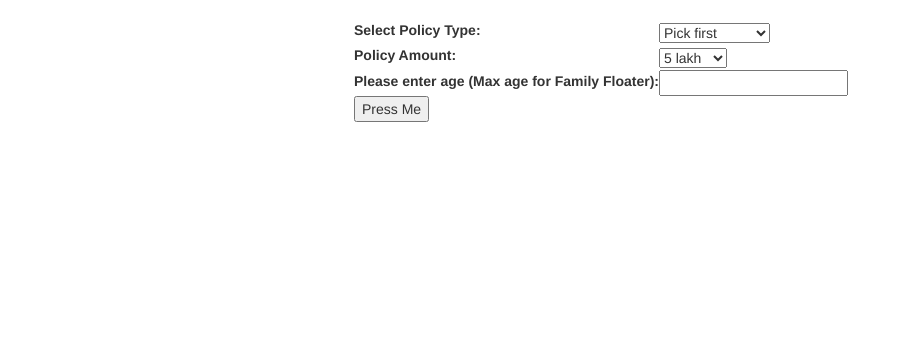
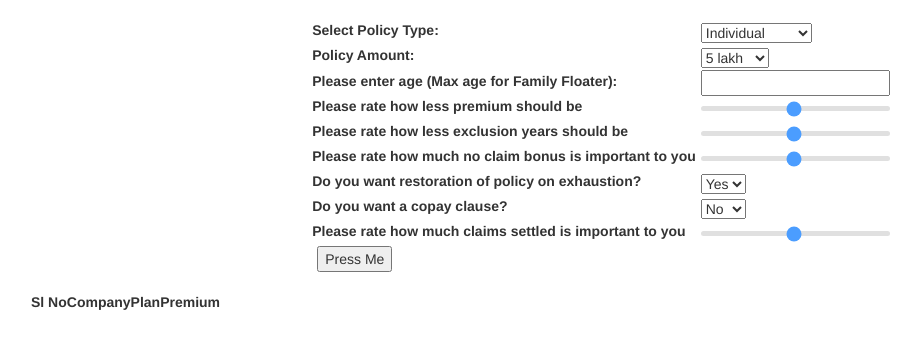
Before and after one commit to HitShT/Complete-Financial-Security-and-Risk-Calculation-using-AI, a Django app: a page that uses CapstoneProject/templates/HealthInsurancePredict/getData.html in a window 1280 px wide. Shown: the part 51-400 px from the top of the page, without its empty margins (39-960 px from the left). Run offline with Django 3.2, Linux system fonts and the light colour scheme; lists and menus that the app fills with data are empty; some libraries are stand-ins or nearby versions.

Commit message:
Completed health insurance, styling not done

```diff
--- a/CapstoneProject/HealthInsurancePredict/views.py
+++ b/CapstoneProject/HealthInsurancePredict/views.py
@@ -1,9 +1,104 @@
 from django.shortcuts import render
 from django.http import HttpResponse
 import pandas as pd
+import os
 # Create your views here.
 
+def addAge(age):
+    age = int(age)
+    if age <= 30:
+        return 30
+    if age <= 45:
+        return 45
+    if age <= 60:
+        return 60
+    return 75
+
+def multiplyList(mul,list):
+    return [i*mul for i in list]
+
+def sort_preferences(df,requests_form):
+    cols = [i for i in df]
+    requests_form = {i:int(requests_form[i]) for i in requests_form}
+    sm = requests_form["importance_premium"]+requests_form["importance_exclusion"]+requests_form["importance_noclaim"]+requests_form["importance_exhaustion"]+requests_form["importance_copay"]+requests_form["importance_claims"]+100
+    requests_form["importance_premium"] /= sm
+    requests_form["importance_exclusion"] /= sm
+    requests_form["importance_noclaim"] /= sm
+    requests_form["importance_exhaustion"] /= sm
+    requests_form["importance_copay"] /= sm
+    requests_form["importance_claims"] /= sm
+
+    # print(requests_form["importance_premium"],requests_form["importance_exclusion"],requests_form["importance_noclaim"],requests_form["importance_exhaustion"],requests_form["importance_copay"],requests_form["importance_claims"],100/sm)
+
+    #Getting the data
+    company = list(df["Company"])
+    plan = list(df["Plan"])
+    premium = multiplyList(requests_form["importance_premium"],list(map(float,df["Premium"])))
+    exclusionYears = multiplyList(requests_form["importance_exclusion"],list(map(float,df["Exclusion Years"])))
+    sublimits = multiplyList(100/sm,list(map(float,df["Sublimits"])))
+    noClaimBonus = multiplyList(requests_form["importance_noclaim"],list(map(float,df["No Claim Bonus"])))
+    restoration = multiplyList(requests_form["importance_exhaustion"],list(map(float,df["restoration"])))
+    copay = multiplyList(requests_form["importance_copay"],list(map(float,df["Co Pay"])))
+    claimsSettled = multiplyList(requests_form["importance_claims"],list(map(float,df["Claims Settled"])))
+    total_sum = [0]*len(premium)
+
+    for i in range(len(premium)):
+        total_sum[i] += premium[i] + exclusionYears[i] + sublimits[i] + noClaimBonus[i] + restoration[i] + copay[i] + claimsSettled[i]
+
+    resp = {
+        "Company":company,
+        "Plan":plan,
+        "Premium":premium,
+        "Exclusion Years":exclusionYears,
+        "Sublimits":sublimits,
+        "No Claim Bonus":noClaimBonus,
+        "restoration":restoration,
+        "Co Pay":copay,
+        "Claims Settled":claimsSettled,
+        "Total Marks":total_sum
+    }
+    df = pd.DataFrame(data = resp)
+    df = df.sort_values(by=["Total Marks"],ascending = False)
+    print(sublimits)
+    return df
+
+# TODO: Make a limit for the range of family policy, max of 45
 def getData(response):
     if response.method == "POST":
-        print(response.POST)
+        form_response = response.POST
+        requests_form = {}
+        requests_form["user_age"] = form_response["user_Age"]
+        requests_form["policy_amount"] = form_response["Individual_policy_amount"]
+        requests_form["importance_premium"] = form_response["valuePremium"]
+        requests_form["importance_exclusion"] = form_response["valueExclusionYears"]
+        requests_form["importance_noclaim"] = form_response["valueNoClaim"]
+        requests_form["importance_exhaustion"] = form_response["count_exhaustion_choose"]
+        requests_form["importance_copay"] = form_response["count_copay_choose"]
+        requests_form["importance_claims"] = form_response["valueclaimsettled"]
+        file_name = ""
+
+        if(form_response["policy_type"] == "A"): #Individual policy
+            if(addAge(requests_form["user_age"]) == 75):
+                file_name += "Policies Insured Age "
+            else:
+                file_name += "Policies Single Age "
+            file_name += str(addAge(requests_form["user_age"]))+" - Sum Insured = "+str(requests_form["policy_amount"]) + " lakh"
+
+        else:
+            requests_form["family_type"] = form_response["family_type_choose"]
+            file_name += "Policies Family Insured "
+            if(int(requests_form["user_age"]) <= 30):
+                file_name += "30 "
+            else:
+                file_name += "45 "
+            file_name += requests_form["family_type"]+" - Sum Insured = "+requests_form["policy_amount"]+" lakh"
+
+        file_name += ".csv"
+        directory = os.path.abspath(r'C:\Users\Shashanka\Desktop\Capstone Project\CapstoneProject\HealthInsurancePredict\Health Insurance\Graded Data')
+        file_name = os.path.join(directory,file_name)
+        df = sort_preferences(pd.read_csv(file_name),requests_form)
+        retDict = {
+            "dataset":df.iterrows()
+        }
+        return render(response,"HealthInsurancePredict\getData.html",context = retDict)
     return render(response,"HealthInsurancePredict\getData.html")
--- a/CapstoneProject/templates/HealthInsurancePredict/getData.html
+++ b/CapstoneProject/templates/HealthInsurancePredict/getData.html
@@ -7,8 +7,7 @@
       <tr>
         <th><label for="policy_type_all">Select Policy Type:</label></th>
         <td><select name="policy_type" id="policy_type_all">
-            <option value="">Pick first</option>
-            <option value="A">Individual</option>
+            <option value="A" selected>Individual</option>
             <option value="B">Family Floater</option>
           </select></td>
       </tr>
@@ -27,7 +26,7 @@
       <tr>
         <th><label for="user_Age">Please enter age (Max age for Family Floater):</label></th>
         <td>
-            <input type="number" name="user_Age">
+            <input type="number" name="user_Age" required>
         </td>
       </tr>
 
@@ -35,15 +34,124 @@
         <th><label for="family_Type">Please select type of family</label></th>
         <td>
           <select name="family_type_choose" id="family_Type">
-            <option value="2a1c" selected="selected">2 Adults 1 Children</option>
-            <option value="2a2c">2 Adults 2 Children</option>
+            <option value="2A 1C" selected="selected">2 Adults 1 Children</option>
+            <option value="2A 2C">2 Adults 2 Children</option>
           </select></td>
       </tr>
+
+      <tr>
+        <th><label for="count_premium">Please rate how less premium should be</label></th>
+        <td>
+          <div class="slidecontainer">
+            <input type="range" min="1" max="100" value="50" class="slider" name="valuePremium">
+          </div>
+        </td>
+      </tr>
+
+      <tr>
+        <th><label for="count_exclusion">Please rate how less exclusion years should be</label></th>
+        <td>
+          <div class="slidecontainer">
+            <input type="range" min="1" max="100" value="50" class="slider" name="valueExclusionYears">
+          </div>
+        </td>
+      </tr>
+
+      <tr>
+        <th><label for="count_noClaim">Please rate how much no claim bonus is important to you</label></th>
+        <td>
+          <div class="slidecontainer">
+            <input type="range" min="1" max="100" value="50" class="slider" name="valueNoClaim">
+          </div>
+        </td>
+      </tr>
+
+      <tr>
+        <th><label for="count_exhaustion">Do you want restoration of policy on exhaustion?</label></th>
+        <td>
+          <select name="count_exhaustion_choose" id = "count_exhaustion">
+            <option value="100" selected="selected">Yes</option>
+            <option value="0">No</option>
+          </select>
+        </td>
+      </tr>
+
+      <tr>
+        <th><label for="count_copay">Do you want a copay clause?</label></th>
+        <td>
+          <select name="count_copay_choose" id = "count_copay">
+            <option value="100" selected="selected">No</option>
+            <option value="0">Yes</option>
+          </select>
+        </td>
+      </tr>
+
+      <tr>
+        <th><label for="count_ClaimSettled">Please rate how much claims settled is important to you</label></th>
+        <td>
+          <div class="slidecontainer">
+            <input type="range" min="1" max="100" value="50" class="slider" name="valueclaimsettled">
+          </div>
+        </td>
+      </tr>
+
       <tr>
         <td><input type="submit" name="" value="Press Me"></td>
       </tr>
     </table>
   </form>
+
+
+  <br>
+  <table>
+  <tr>
+    <th>Sl No</th>
+    <th>Company</th>
+    <th>Plan</th>
+    <th>Premium</th>
+  </tr>
+  {% for i,j in dataset %}
+    {% if i < 10 %}
+      <tr>
+        <td>{{i|add:"1"}}</td>
+        <td>{{j.Company}}</td>
+        <td>{{j.Plan}}</td>
+        <td>{{j.Premium}}</td>
+      </tr>
+    {% endif %}
+  {% endfor %}
+</table>
+
+  <style>
+    .slidecontainer {
+      width: 100%;
+    }
+
+    .slider {
+      -webkit-appearance: none;
+      width: 100%;
+      height: 5px;
+      border-radius: 5px;
+      background: #d3d3d3;
+      outline: none;
+      opacity: 0.7;
+      -webkit-transition: .2s;
+      transition: opacity .2s;
+    }
+
+    .slider::-moz-range-thumb {
+      width: 5px;
+      height: 5px;
+      border-radius: 50%;
+      background: #4CAF50;
+      cursor: pointer;
+    }
+
+    td{
+      padding-left : 5px;
+    }
+  </style>
+
 {% endblock %}
 
 {% block custom_js %}
```
Also changed, not shown: CapstoneProject/db.sqlite3.
